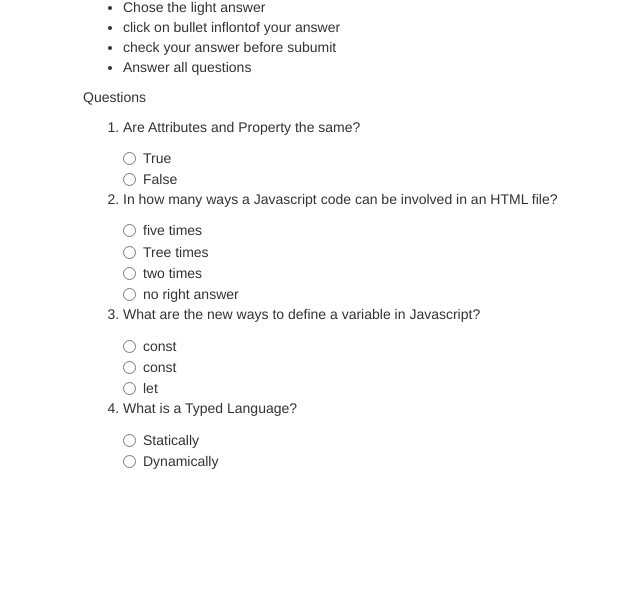
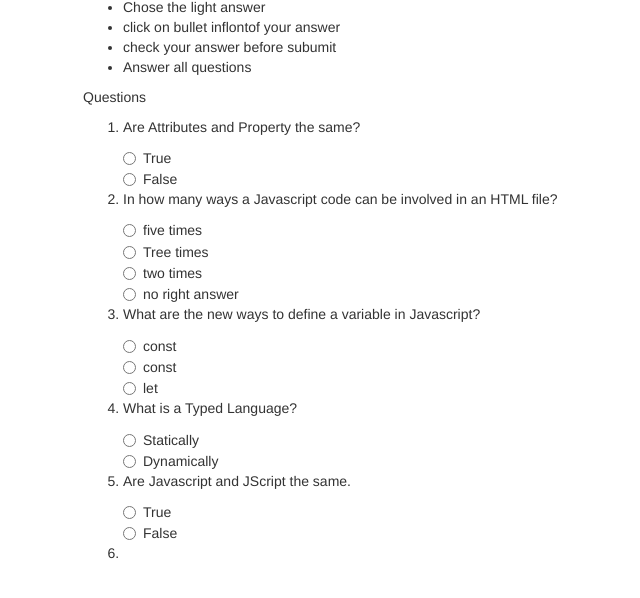
Before and after one commit to geratha/Quiz-for-student-on-Javascript, a plain HTML site: page index.html in a window 1280 px wide. Shown: the part 146-744 px from the top of the page, without its empty margins (42-682 px from the left). Drawn offline with Linux system fonts and the light colour scheme.

Commit message:
fith question

```diff
--- a/index.html
+++ b/index.html
@@ -51,3 +51,10 @@
                     <label class="radio-inline"><input type="radio" name="red">Dynamically</label><br>
 
                   </li>
+                  <li>
+                      <p>Are Javascript and JScript the same.</p>
+                      <label class="radio-inline"><input type="radio" name="black">True</label><br>
+                      <label class="radio-inline"><input type="radio" name="black">False</label><br>
+
+              </li>
+              <li>
```
